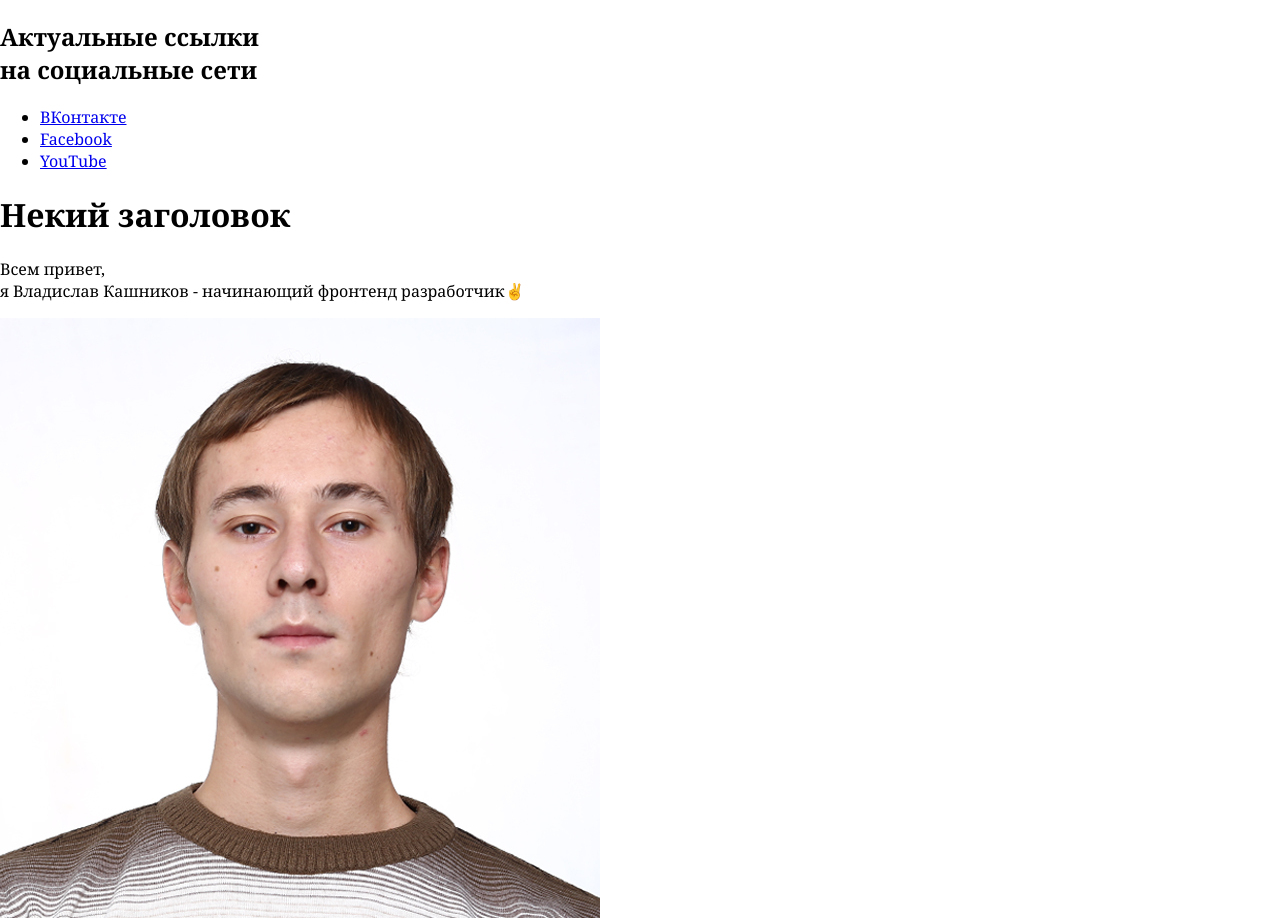
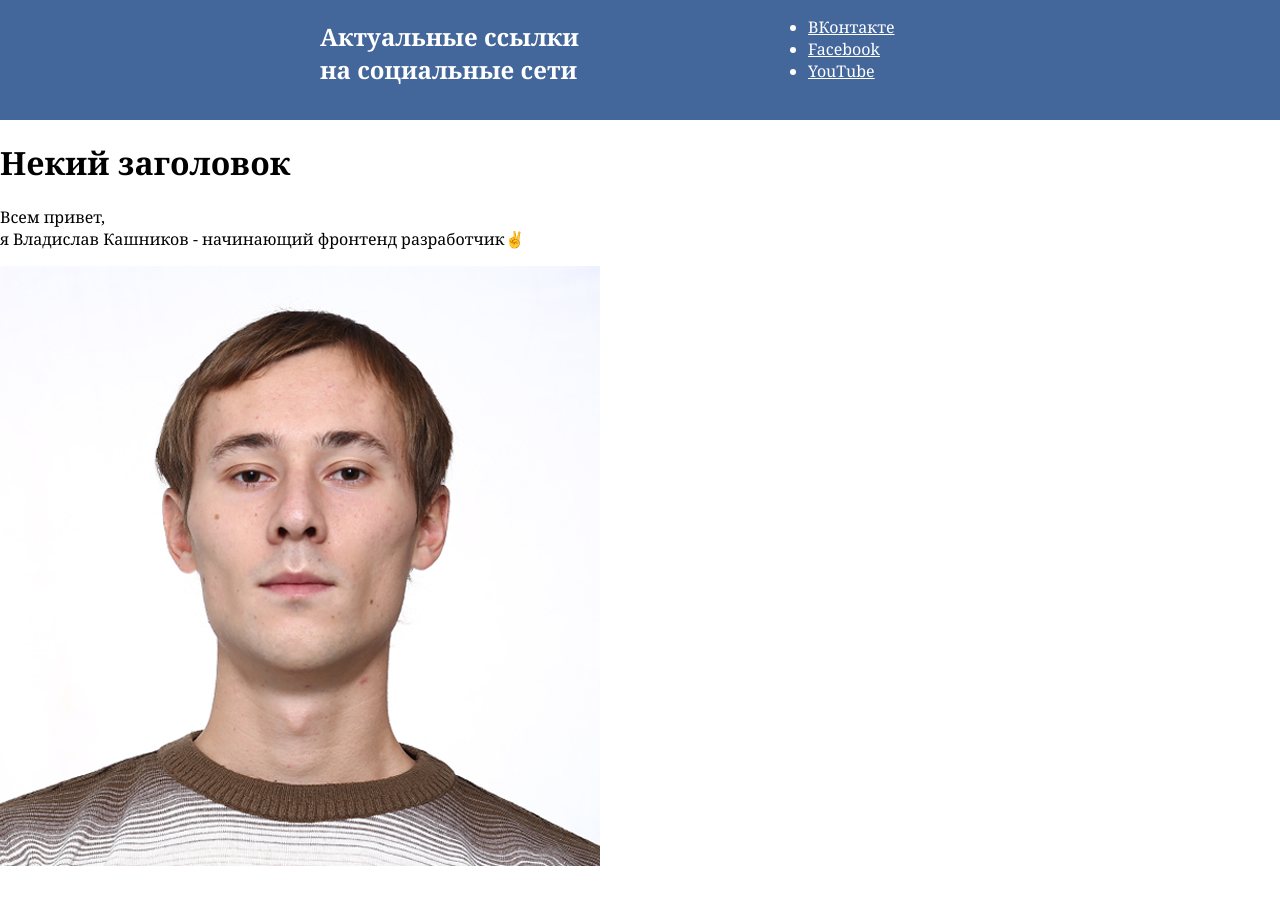
Before and after one commit to Avalken/test-site, a plain HTML site: page index.html in a window 1280 px wide. After the commit the page ends 871 px from the top, so only its background shows below. Drawn offline with Linux system fonts and the light colour scheme.

Commit message:
change header

```diff
--- a/index.html
+++ b/index.html
@@ -7,10 +7,12 @@
     <title>My page</title>
     <link rel="stylesheet" href="/styles/mainCss.css">
 </head>
-<body>
-    <header class="preLinks">
-        <h2>Актуальные ссылки <br> на социальные сети</h2>
-        <nav class="links">
+<body link="white" alink="white" vlink="white">
+    <header class="linksHeader">
+        <div class="linksLeft">
+            <h2>Актуальные ссылки <br> на социальные сети</h2>
+        </div>
+        <nav class="linksRight">
             <ul>
                 <li><a href="#">ВКонтакте</a></li>
                 <li><a href="#">Facebook</a></li>
--- a/styles/mainCss.css
+++ b/styles/mainCss.css
@@ -1,4 +1,24 @@
+html {
+    height: 100%;
+}
 body {
     font-family: Georgia, 'Times New Roman', Times, serif;
     margin: 0;
+    height: 100%;
+
 }
+.linksHeader {
+    height: 15%;
+    overflow: hidden;
+    background-color: rgb(68, 103, 155);
+}
+.linksLeft {
+    float: left;
+    width: 30%;
+    margin-left: 25%;
+    color: white;
+}
+.linksRight {
+    margin-left: 60%;
+    color: white;
+}
```
